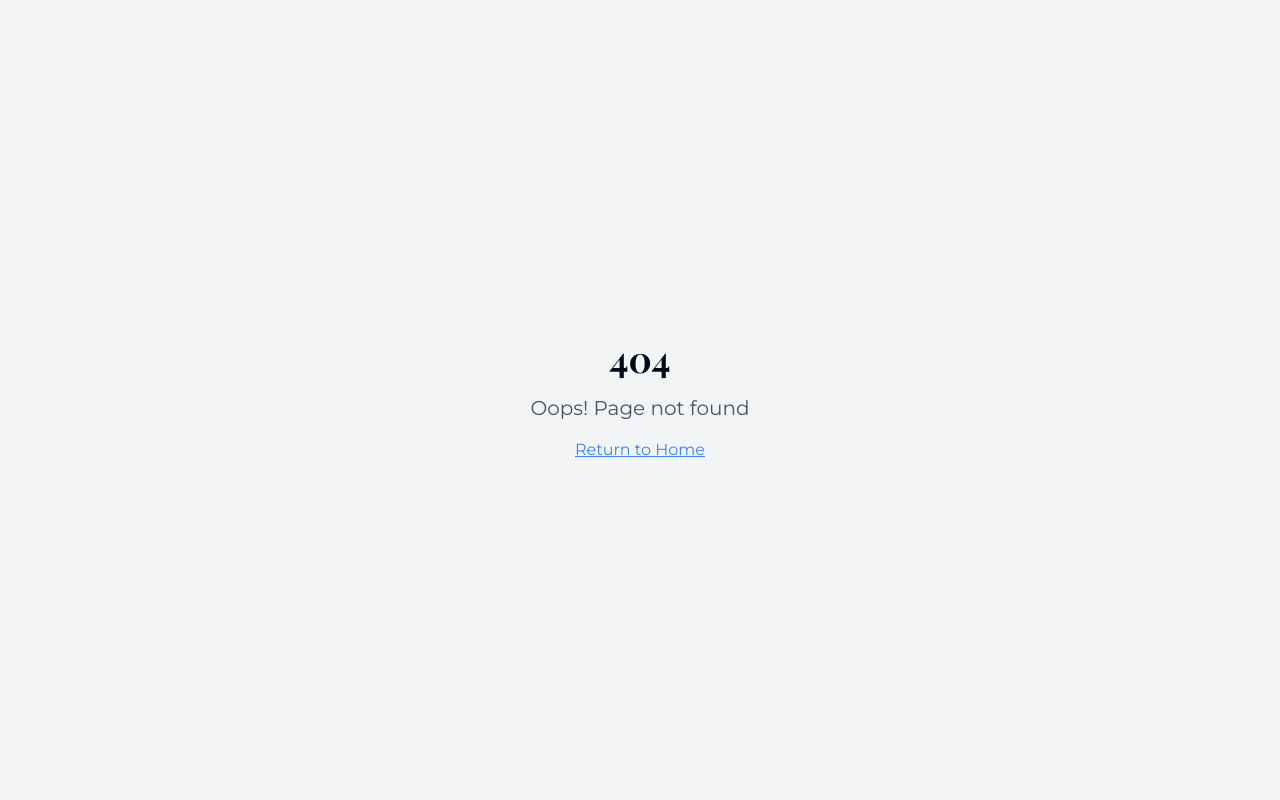
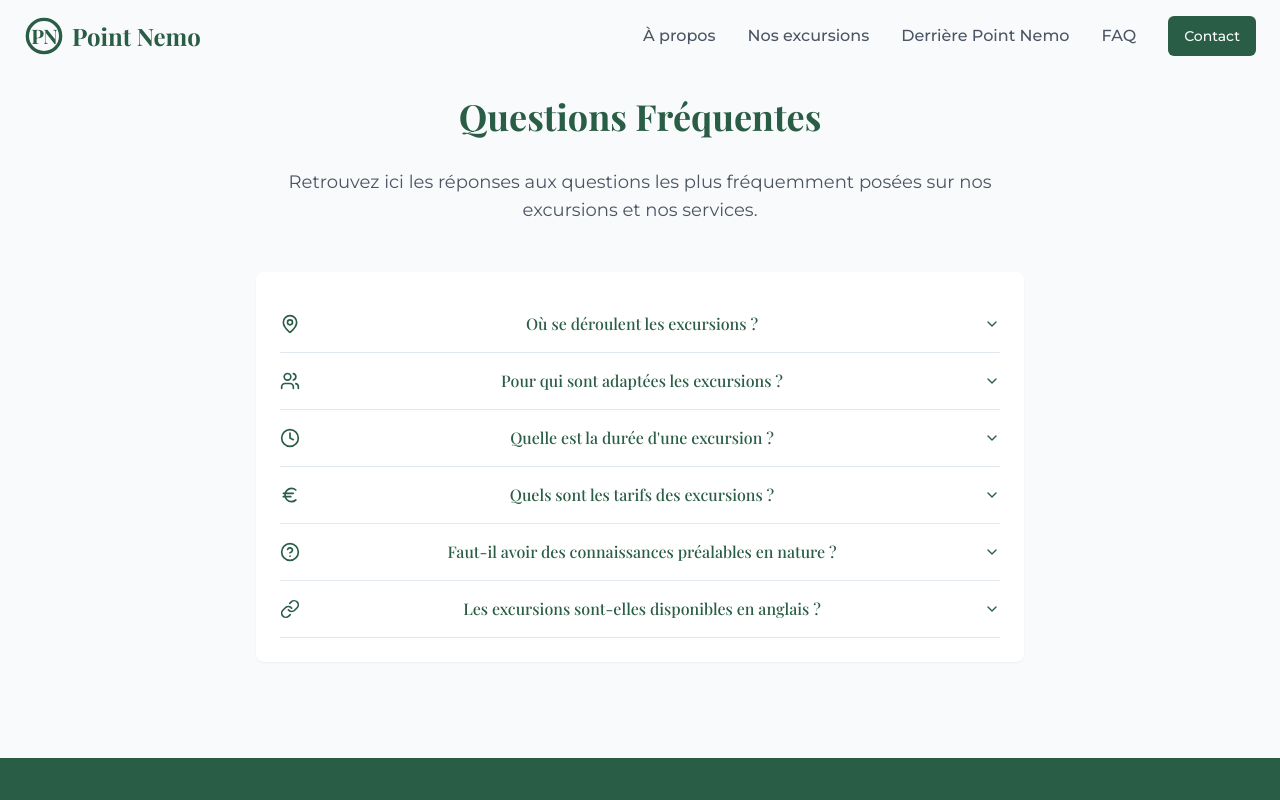
Before and after one commit to PointNemoBe/point-nemo-website, a React (Vite) app: page /faq in a window 1280 px wide. Before the commit this address had no page. Shown: the top 800 px of the page. Built offline with nearby package versions, Linux system fonts and the light colour scheme.

Commit message:
feat: Implement FAQ section
- Create a dedicated FAQ section.
- Add a "FAQ" link to the navbar and footer.

```diff
--- a/src/App.tsx
+++ b/src/App.tsx
@@ -1,9 +1,11 @@
+
 import { Toaster } from "@/components/ui/toaster";
 import { Toaster as Sonner } from "@/components/ui/sonner";
 import { TooltipProvider } from "@/components/ui/tooltip";
 import { QueryClient, QueryClientProvider } from "@tanstack/react-query";
 import { BrowserRouter, Routes, Route } from "react-router-dom";
 import Index from "./pages/Index";
+import FAQ from "./pages/FAQ";
 import NotFound from "./pages/NotFound";
 
 const queryClient = new QueryClient();
@@ -16,6 +18,7 @@ const App = () => (
       <BrowserRouter>
         <Routes>
           <Route path="/" element={<Index />} />
+          <Route path="/faq" element={<FAQ />} />
           {/* ADD ALL CUSTOM ROUTES ABOVE THE CATCH-ALL "*" ROUTE */}
           <Route path="*" element={<NotFound />} />
         </Routes>
--- a/src/components/ExcursionsSection.tsx
+++ b/src/components/ExcursionsSection.tsx
@@ -4,7 +4,6 @@ import { Calendar } from "lucide-react";
 import { ExcursionList } from "./excursions/ExcursionList";
 import { ExcursionIncludesList } from "./excursions/ExcursionIncludesList";
 import { excursionData } from "./excursions/ExcursionData";
-import { ExcursionFAQ } from "./excursions/ExcursionFAQ";
 
 const ExcursionsSection = () => {
   return (
@@ -28,8 +27,6 @@ const ExcursionsSection = () => {
         <ExcursionIncludesList />
       </div>
 
-      <ExcursionFAQ />
-
       <div className="mt-16 text-center">
         <h3 className="text-2xl font-display font-semibold mb-6">
           Vous avez un besoin spécifique ?
--- a/src/components/Footer.tsx
+++ b/src/components/Footer.tsx
@@ -23,9 +23,9 @@ const Footer = () => {
             <a href="#aboutme" className="hover:text-nemo-leaf transition-colors">
               Derrière Point Nemo
             </a>
-            {/* <a href="#testimonials" className="hover:text-nemo-leaf transition-colors">
-              Témoignages
-            </a> */}
+            <a href="/faq" className="hover:text-nemo-leaf transition-colors">
+              FAQ
+            </a>
             <a href="#contact" className="hover:text-nemo-leaf transition-colors">
               Contact
             </a>
--- a/src/components/Navbar.tsx
+++ b/src/components/Navbar.tsx
@@ -34,7 +34,7 @@ const Navbar = () => {
       )}
     >
       <div className="max-w-7xl mx-auto px-4 sm:px-6 flex justify-between items-center">
-        <a href="#" className="flex items-center">
+        <a href="/" className="flex items-center">
           <PointNemoLogo className="mr-2" />
           <span className="font-display text-2xl font-bold text-nemo-forest">Point Nemo</span>
         </a>
@@ -48,11 +48,11 @@ const Navbar = () => {
             Nos excursions
           </a>
           <a href="#aboutme" className="font-medium text-gray-600 hover:text-nemo-forest transition-colors">
-          Derrière Point Nemo
+            Derrière Point Nemo
           </a>
-          {/* <a href="#testimonials" className="font-medium text-gray-600 hover:text-nemo-forest transition-colors">
-            Témoignages
-          </a> */}
+          <a href="/faq" className="font-medium text-gray-600 hover:text-nemo-forest transition-colors">
+            FAQ
+          </a>
           <a href="#contact">
             <Button variant="default" className="bg-nemo-forest hover:bg-nemo-moss">
               Contact
@@ -102,11 +102,18 @@ const Navbar = () => {
               Nos excursions
             </a>
             <a
-              href="#testimonials"
+              href="#aboutme"
               className="px-4 py-2 font-medium text-gray-600 hover:text-nemo-forest transition-colors"
               onClick={() => setMobileMenuOpen(false)}
             >
-              Témoignages
+              Derrière Point Nemo
+            </a>
+            <a
+              href="/faq"
+              className="px-4 py-2 font-medium text-gray-600 hover:text-nemo-forest transition-colors"
+              onClick={() => setMobileMenuOpen(false)}
+            >
+              FAQ
             </a>
             <a
               href="#contact"
--- a/src/components/excursions/ExcursionFAQ.tsx
+++ b/src/components/excursions/ExcursionFAQ.tsx
@@ -1,19 +1,15 @@
 
 import { Accordion, AccordionContent, AccordionItem, AccordionTrigger } from "@/components/ui/accordion";
-import { MapPin, Users } from "lucide-react";
+import { MapPin, Users, Clock, Euro, HelpCircle, Link } from "lucide-react";
 
 export const ExcursionFAQ = () => {
   return (
     <div className="bg-white p-6 rounded-lg shadow-sm max-w-3xl mx-auto mb-12">
-      <h3 className="text-2xl font-display font-semibold mb-6 text-center">
-        Questions fréquentes
-      </h3>
-
       <Accordion type="single" collapsible className="w-full">
         <AccordionItem value="item-1">
           <AccordionTrigger className="flex gap-2 text-nemo-forest font-medium">
             <MapPin className="h-5 w-5 text-nemo-forest flex-shrink-0" />
-            Où ça se passe ?
+            Où se déroulent les excursions ?
           </AccordionTrigger>
           <AccordionContent>
             <p className="text-gray-600">
@@ -28,7 +24,7 @@ export const ExcursionFAQ = () => {
         <AccordionItem value="item-2">
           <AccordionTrigger className="flex gap-2 text-nemo-forest font-medium">
             <Users className="h-5 w-5 text-nemo-forest flex-shrink-0" />
-            Pour qui ?
+            Pour qui sont adaptées les excursions ?
           </AccordionTrigger>
           <AccordionContent>
             <p className="text-gray-600">
@@ -38,6 +34,62 @@ export const ExcursionFAQ = () => {
             </p>
           </AccordionContent>
         </AccordionItem>
+
+        <AccordionItem value="item-3">
+          <AccordionTrigger className="flex gap-2 text-nemo-forest font-medium">
+            <Clock className="h-5 w-5 text-nemo-forest flex-shrink-0" />
+            Quelle est la durée d'une excursion ?
+          </AccordionTrigger>
+          <AccordionContent>
+            <p className="text-gray-600">
+              Les excursions durent généralement <strong>3 heures</strong>, sur un parcours de 3 à 5 km.
+              Nous prenons le temps d'observer, d'apprendre et de nous connecter à la nature.
+            </p>
+          </AccordionContent>
+        </AccordionItem>
+
+        <AccordionItem value="item-4">
+          <AccordionTrigger className="flex gap-2 text-nemo-forest font-medium">
+            <Euro className="h-5 w-5 text-nemo-forest flex-shrink-0" />
+            Quels sont les tarifs des excursions ?
+          </AccordionTrigger>
+          <AccordionContent>
+            <p className="text-gray-600">
+              Les tarifs dépendent du lieu, du nombre de participants et des activités personnalisées.
+              Chaque expérience est ajustée pour répondre à vos besoins spécifiques.
+              N'hésitez pas à me contacter pour obtenir un devis personnalisé.
+            </p>
+          </AccordionContent>
+        </AccordionItem>
+
+        <AccordionItem value="item-5">
+          <AccordionTrigger className="flex gap-2 text-nemo-forest font-medium">
+            <HelpCircle className="h-5 w-5 text-nemo-forest flex-shrink-0" />
+            Faut-il avoir des connaissances préalables en nature ?
+          </AccordionTrigger>
+          <AccordionContent>
+            <p className="text-gray-600">
+              Absolument pas ! Les excursions Point Nemo sont conçues pour être accessibles à tous,
+              qu'on soit passionné de nature ou simplement curieux d'en savoir plus.
+              L'objectif est justement de vous faire découvrir la richesse des écosystèmes qui nous entourent,
+              sans prérequis particuliers.
+            </p>
+          </AccordionContent>
+        </AccordionItem>
+
+        <AccordionItem value="item-6">
+          <AccordionTrigger className="flex gap-2 text-nemo-forest font-medium">
+            <Link className="h-5 w-5 text-nemo-forest flex-shrink-0" />
+            Les excursions sont-elles disponibles en anglais ?
+          </AccordionTrigger>
+          <AccordionContent>
+            <p className="text-gray-600">
+              Oui, pour les groupes internationaux ou ceux préférant l'anglais,
+              toutes les excursions peuvent être proposées en anglais,
+              garantissant ainsi une expérience inclusive et fluide.
+            </p>
+          </AccordionContent>
+        </AccordionItem>
       </Accordion>
     </div>
   );
--- /dev/null
+++ b/src/pages/FAQ.tsx
@@ -0,0 +1,27 @@
+
+import React from "react";
+import Navbar from "@/components/Navbar";
+import Footer from "@/components/Footer";
+import { ExcursionFAQ } from "@/components/excursions/ExcursionFAQ";
+
+const FAQ = () => {
+  return (
+    <div className="min-h-screen">
+      <Navbar />
+      <div className="pt-24 pb-12 bg-gray-50">
+        <div className="max-w-7xl mx-auto px-4 sm:px-6">
+          <h1 className="text-4xl font-display font-bold text-center mb-8 text-nemo-forest">
+            Questions Fréquentes
+          </h1>
+          <p className="text-lg text-gray-600 text-center max-w-3xl mx-auto mb-12">
+            Retrouvez ici les réponses aux questions les plus fréquemment posées sur nos excursions et nos services.
+          </p>
+          <ExcursionFAQ />
+        </div>
+      </div>
+      <Footer />
+    </div>
+  );
+};
+
+export default FAQ;
```
